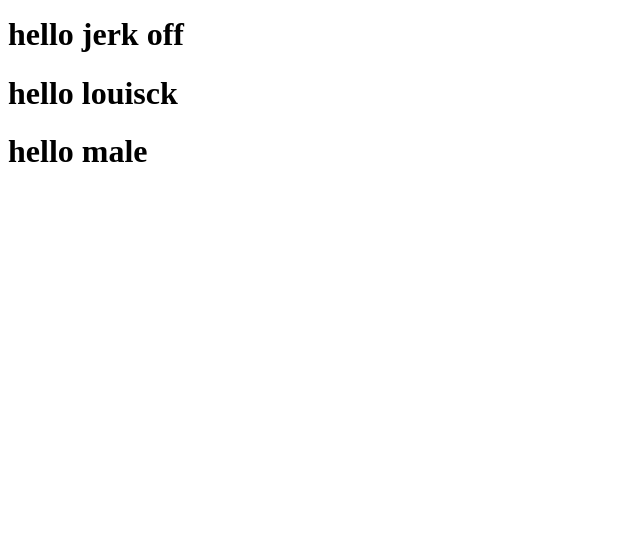
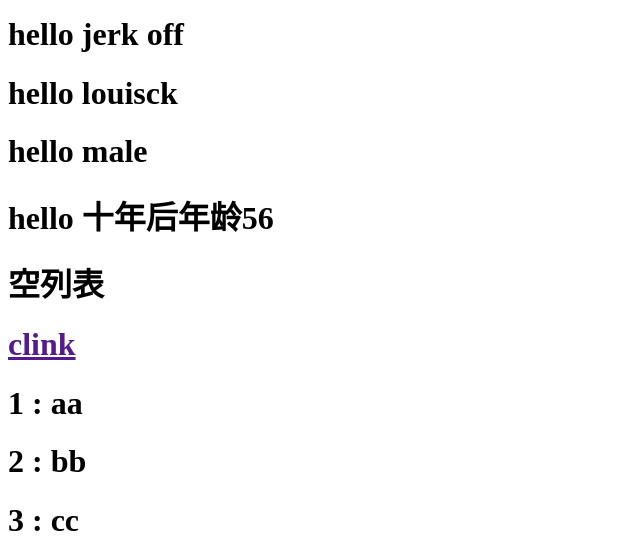
Before and after one commit to forrestlmj/python_algorithm, a Django app: page /query/ in a window 1280 px wide. Shown: the part 248-808 px from the top of the page, without its empty margins (0-640 px from the left). Before the commit the page ends 410 px from the top, so only its background shows below. Run offline with Django 3.2, Linux system fonts and the light colour scheme.

Commit message:
模板语言的for循环

```diff
--- a/python_full_stack/day49-day62/day50/template_lesson/app01/views.py
+++ b/python_full_stack/day49-day62/day50/template_lesson/app01/views.py
@@ -17,6 +17,10 @@ def query(request):
     action = ["村长", "louisck"]
     d = {"name": "louisck", "age": 46, "hobby": "jerk off"}
     c = Animal("louisck", "male")
+    text = "hello world"
+    e = []
+    a = "<a href=''>clink</a>"
+    l = ["aa", "bb", "cc"]
     return render(request, "index.html", locals())
 
 
--- a/python_full_stack/day49-day62/day50/template_lesson/templates/index.html
+++ b/python_full_stack/day49-day62/day50/template_lesson/templates/index.html
@@ -12,6 +12,12 @@
     <h1>hello {{d.hobby}}</h1>
     <h1>hello {{c.name}}</h1>
     <h1>hello {{c.sex}}</h1>
+    <h1>hello 十年后年龄{{d.age|add:10}}</h1>
 
+    <h1>{{e|default:'空列表'}}</h1>
+    <h1>{{a|safe}}</h1>
+{% for name in l %}
+    <h1>{{forloop.counter}} : {{name}}</h1>
+{% endfor %}
 </body>
 </html>
```
